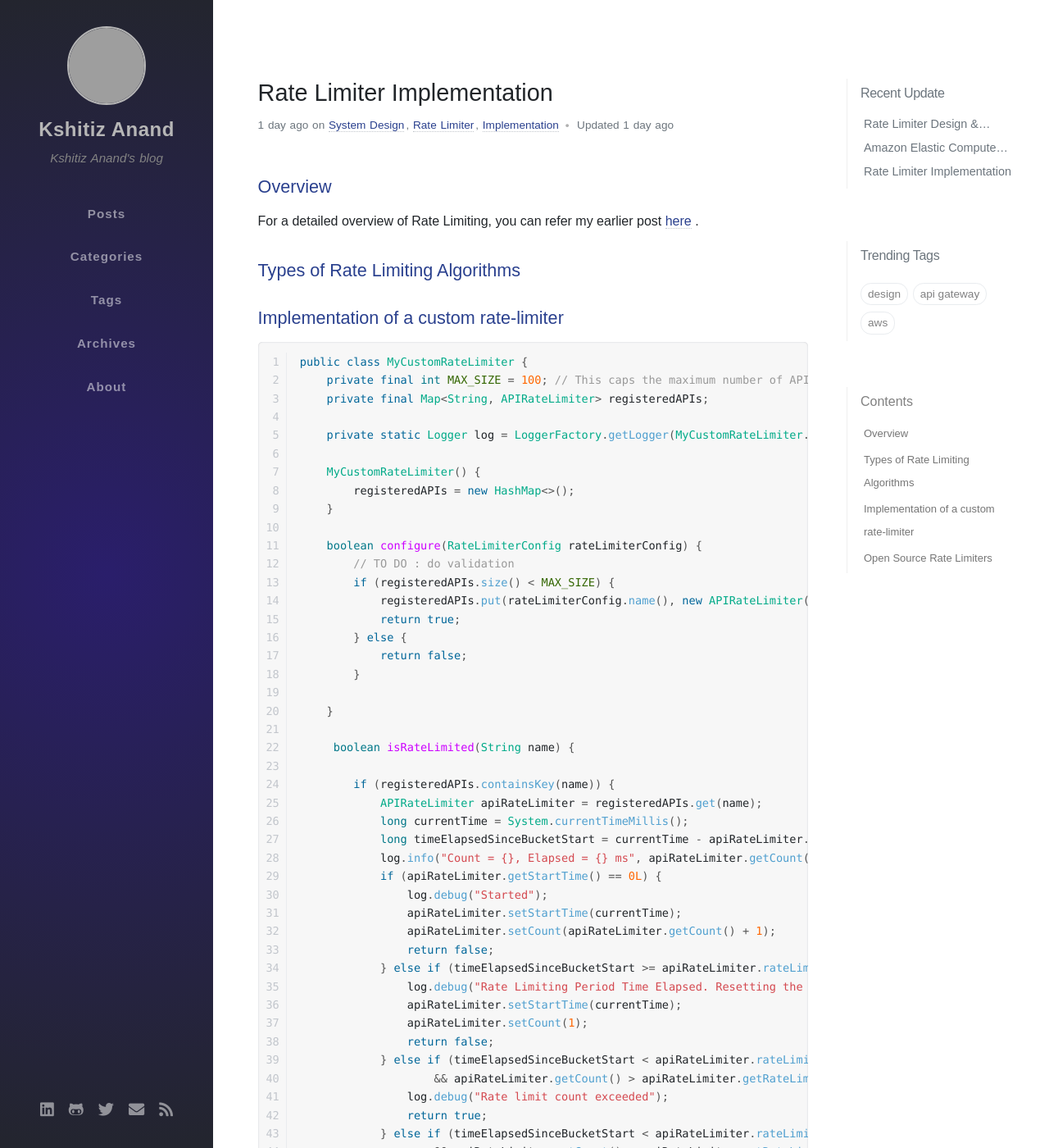
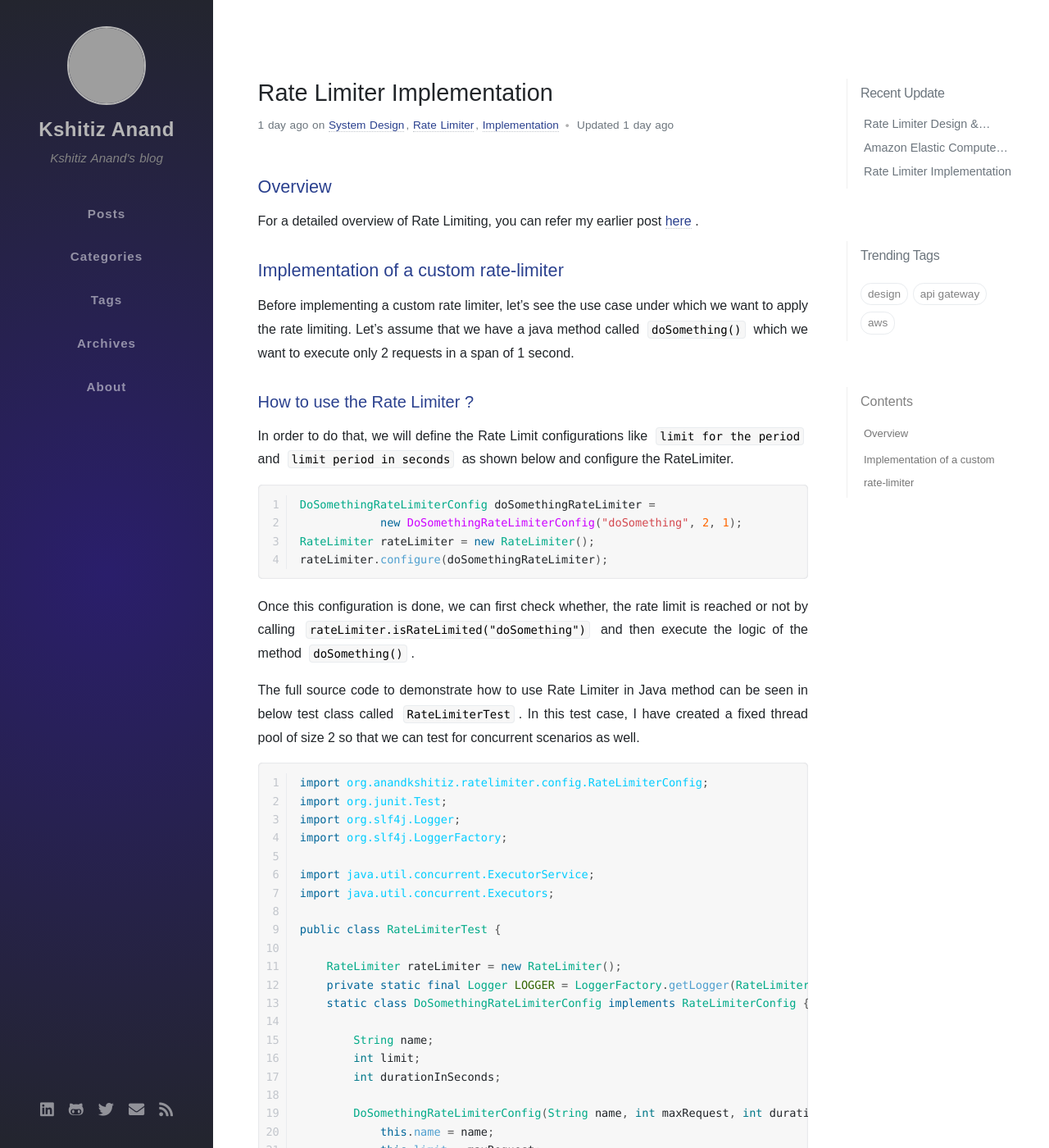
Before and after one commit to anandkshitiz/anandkshitiz.github.io, a Jekyll site: the page built from _posts/2021-06-03-rate-limiter-implementation.md, in a window 1280 px wide and 1400 px high. Shown: the whole window at 82% size. Built offline with Jekyll 4.4.1, drawn with Linux system fonts in a browser that asks for light colours; nearby versions of some CDN libraries; some web fonts are replaced; comment, search, counter and statistics services are not loaded; some of the changed text lies outside the part shown; grey boxes are pictures that could not be loaded.

Commit message:
added post

````diff
--- a/_posts/2021-06-03-rate-limiter-implementation.md
+++ b/_posts/2021-06-03-rate-limiter-implementation.md
@@ -12,85 +12,139 @@ seo:
 {: .themeBlue}
 For a detailed overview of Rate Limiting, you can refer my earlier post [here]({% post_url 2021-05-29-rate-limiter-design-strategy %}) .
 
-## Types of Rate Limiting Algorithms
-{: .themeBlue}
-
-
-
 ## Implementation of a custom rate-limiter
 {: .themeBlue}
 
-```java
-public class MyCustomRateLimiter {
-    private final int MAX_SIZE = 100; // This caps the maximum number of APIs for which Rate Limiting can be configured by an application
-    private final Map<String, APIRateLimiter> registeredAPIs;
+Before implementing a custom rate limiter, let's see the use case under which we want to apply the rate limiting.
+Let's assume that we have a java method called ``` doSomething() ``` which we want to execute only 2 requests in a span of 1 second.
 
-    private static Logger log = LoggerFactory.getLogger(MyCustomRateLimiter.class);
+### How to use the Rate Limiter ?
+{: .themeBlue}
 
-    MyCustomRateLimiter() {
-        registeredAPIs = new HashMap<>();
-    }
+In order to do that, we will define the Rate Limit configurations like ```limit for the period``` and ```limit period in seconds``` as shown below and configure the RateLimiter.
+``` java
+DoSomethingRateLimiterConfig doSomethingRateLimiter =
+            new DoSomethingRateLimiterConfig("doSomething", 2, 1);
+RateLimiter rateLimiter = new RateLimiter();
+rateLimiter.configure(doSomethingRateLimiter);
+```
+Once this configuration is done, we can first check whether, the rate limit is reached or not by calling ```rateLimiter.isRateLimited("doSomething")``` and then execute the logic of the method ```doSomething()```.
 
-    boolean configure(RateLimiterConfig rateLimiterConfig) {
-        // TO DO : do validation
-        if (registeredAPIs.size() < MAX_SIZE) {
-            registeredAPIs.put(rateLimiterConfig.name(), new APIRateLimiter(rateLimiterConfig));
-            return true;
-        } else {
-            return false;
+The full source code to demonstrate how to use Rate Limiter in Java method can be seen in below test class called ```RateLimiterTest```. In this test case, I have created a fixed thread pool of size 2 so that we can test for concurrent scenarios as well.
+
+``` java
+import org.anandkshitiz.ratelimiter.config.RateLimiterConfig;
+import org.junit.Test;
+import org.slf4j.Logger;
+import org.slf4j.LoggerFactory;
+
+import java.util.concurrent.ExecutorService;
+import java.util.concurrent.Executors;
+
+public class RateLimiterTest {
+
+    RateLimiter rateLimiter = new RateLimiter();
+    private static final Logger LOGGER = LoggerFactory.getLogger(RateLimiterTest.class);
+    static class DoSomethingRateLimiterConfig implements RateLimiterConfig {
+
+        String name;
+        int limit;
+        int durationInSeconds;
+
+        DoSomethingRateLimiterConfig(String name, int maxRequest, int durationInSeconds) {
+            this.name = name;
+            this.limit = maxRequest;
+            this.durationInSeconds = durationInSeconds;
+        }
+
+        @Override
+        public String name() {
+            return name;
+        }
+
+        @Override
+        public int limitForPeriod() {
+            return limit;
+        }
+
+        @Override
+        public int limitPeriodInSeconds() {
+            return durationInSeconds;
         }
 
     }
 
-     boolean isRateLimited(String name) {
+    @Test
+    public void isRateLimited() {
+        DoSomethingRateLimiterConfig doSomethingRateLimiter = new DoSomethingRateLimiterConfig("doSomething", 2, 1);
+        rateLimiter.configure(doSomethingRateLimiter);
+        ExecutorService executorService = Executors.newFixedThreadPool(2);
+        for (int i = 0; i < 200000; i++) {
+            int finalI = i;
+            executorService.execute(() -> {
+                try {
+                    doSomething(finalI);
+                } catch (InterruptedException e) {
+                    e.printStackTrace();
+                }
+            });
+        }
+        executorService.shutdown();
+        while (!executorService.isTerminated()) {
+        }
+        LOGGER.debug("Finished all threads");
+    }
 
-        if (registeredAPIs.containsKey(name)) {
-            APIRateLimiter apiRateLimiter = registeredAPIs.get(name);
-            long currentTime = System.currentTimeMillis();
-            long timeElapsedSinceBucketStart = currentTime - apiRateLimiter.getStartTime(); // This isn't thread safe
-            log.info("Count = {}, Elapsed = {} ms", apiRateLimiter.getCount(), timeElapsedSinceBucketStart);
-            if (apiRateLimiter.getStartTime() == 0L) {
-                log.debug("Started");
-                apiRateLimiter.setStartTime(currentTime);
-                apiRateLimiter.setCount(apiRateLimiter.getCount() + 1);
-                return false;
-            } else if (timeElapsedSinceBucketStart >= apiRateLimiter.rateLimiterConfig.limitPeriodInSeconds() * 1000L) {
-                log.debug("Rate Limiting Period Time Elapsed. Resetting the count");
-                apiRateLimiter.setStartTime(currentTime);
-                apiRateLimiter.setCount(1);
-                return false;
-            } else if (timeElapsedSinceBucketStart < apiRateLimiter.rateLimiterConfig.limitPeriodInSeconds() * 1000L
-                    && apiRateLimiter.getCount() > apiRateLimiter.getRateLimiterConfig().limitForPeriod()) {
-                log.debug("Rate limit count exceeded");
-                return true;
-            } else if (timeElapsedSinceBucketStart < apiRateLimiter.rateLimiterConfig.limitPeriodInSeconds() * 1000L
-                    && apiRateLimiter.getCount() < apiRateLimiter.getRateLimiterConfig().limitForPeriod()) {
-                log.debug("Rate Limiting Period Time Elapsed.");
-                apiRateLimiter.setCount(apiRateLimiter.getCount() + 1);
-                return false;
-            } else {
-                log.debug("Current Count equals maximum count in the bucket");
-                apiRateLimiter.setCount(apiRateLimiter.getCount() + 1);
-                return false;
-            }
+    private void doSomething(int i) throws InterruptedException {
+        if (!rateLimiter.isRateLimited("doSomething")) {
+            Thread.sleep(1000);
+            LOGGER.debug("Processing {}",i);
         } else {
-            log.debug("rate limit not configured");
-            return false;
+            LOGGER.debug("{} This is rate limited",i);
         }
     }
+
 }
 ```
 
-#### APIRateLimiter
+### Code for RateLimiter package implementation
+{: .themeBlue}
+
+We will first define an interface which should be implemented by the sender to define the configurations.
+#### Define RateLimiter Configuration
 {: .themeBlue}
 ```java
-public class APIRateLimiter {
+/**
+ * @author anandkshitiz
+ * @since 15/04/21
+ */
+public interface RateLimiterConfig {
+
+    int limitForPeriod();
+
+    int limitPeriodInSeconds();
+
+    String name();
+}
+```
+
+#### Define individual APIs state
+{: .themeBlue}
+```java
+import org.anandkshitiz.ratelimiter.config.RateLimiterConfig;
+
+/**
+ * @author anandkshitiz
+ * @since 15/04/21
+ */
+public class APIRateLimiterState {
     RateLimiterConfig rateLimiterConfig;
     private long startTime = 0L;
-    private long count = 0L;
+    private int availableTokens;
 
-    APIRateLimiter(RateLimiterConfig rateLimiterConfig) {
+    APIRateLimiterState(RateLimiterConfig rateLimiterConfig) {
         this.rateLimiterConfig = rateLimiterConfig;
+        this.availableTokens = rateLimiterConfig.limitForPeriod();
     }
 
     public RateLimiterConfig getRateLimiterConfig() {
@@ -109,70 +163,82 @@ public class APIRateLimiter {
         this.startTime = startTime;
     }
 
-    public long getCount() {
-        return count;
+    public int getAvailableTokens() {
+        return availableTokens;
     }
 
-    public void setCount(long count) {
-        this.count = count;
-    }
-}
-
-```
-
-#### Define RateLimiter Configuration
-{: .themeBlue}
-
-This should be implemented by the sender to define the configurations
-
-```java
-public interface RateLimiterConfig {
-
-    int limitForPeriod();
-
-    int limitPeriodInSeconds();
-
-    String name();
-}
-```
-From the API perspective, define an APIRateLimiter class which will store the rate-limiter configuration of a particular API and its current state
-
-``` java
-public class APIRateLimiter {
-    RateLimiterConfig rateLimiterConfig;
-    private long startTime = 0L;
-    private long count = 0L;
-
-    APIRateLimiter(RateLimiterConfig rateLimiterConfig) {
-        this.rateLimiterConfig = rateLimiterConfig;
-    }
-
-    public RateLimiterConfig getRateLimiterConfig() {
-        return rateLimiterConfig;
-    }
-
-    public void setRateLimiterConfig(RateLimiterConfig rateLimiterConfig) {
-        this.rateLimiterConfig = rateLimiterConfig;
-    }
-
-    public long getStartTime() {
-        return startTime;
-    }
-
-    public void setStartTime(long startTime) {
-        this.startTime = startTime;
-    }
-
-    public long getCount() {
-        return count;
-    }
-
-    public void setCount(long count) {
-        this.count = count;
+    public void setAvailableTokens(int availableTokens) {
+        this.availableTokens = availableTokens;
     }
 }
 ```
+#### Rate Limiter Implementation class
+{: .themeBlue}
 
-## Open Source Rate Limiters
-{: .themeBlue}
-{:toc}
+In this post, we will be implementing a token based rate limiter, where each API request will try to fetch a token, if there are available tokens for the API that request will be allowed to happen, if not, the request will be rate limited. The tokens will be regenerated after the rate limiting window is over.
+
+So, following scenarios can take place :
+1. For the very first API call, we will set the start time to current time, decrease the available token count by 1 and then allow the request to happen as we have available tokens.
+2. If the Rate Limiting Period Time has elapsed, we will reset the start time to current time and available token count to maximum token count - 1 and allow the request to happen as this is a new window.
+3. If there are available tokens and the rate limiting window has not passed, we will allow the request to happen by decreasing the available tokens by 1.
+
+```java
+
+import org.slf4j.Logger;
+import org.slf4j.LoggerFactory;
+import org.anandkshitiz.ratelimiter.config.RateLimiterConfig;
+
+import java.util.HashMap;
+import java.util.Map;
+
+/**
+ * @author akshitiz
+ * @since 15/04/21
+ */
+public class RateLimiter {
+
+    private final Map<String, APIRateLimiterState> registeredAPIs;
+    private static final Logger LOGGER = LoggerFactory.getLogger(RateLimiter.class);
+
+    RateLimiter() {
+        registeredAPIs = new HashMap<>();
+    }
+
+    void configure(RateLimiterConfig rateLimiterConfig) {
+        // TO DO : do validation
+        registeredAPIs.put(rateLimiterConfig.name(), new APIRateLimiterState(rateLimiterConfig));
+    }
+
+    synchronized boolean isRateLimited(String name) {
+
+        if (registeredAPIs.containsKey(name)) {
+            APIRateLimiterState apiRateLimiterState = registeredAPIs.get(name);
+            long currentTime = System.currentTimeMillis();
+            long timeElapsedSinceBucketStart = currentTime - apiRateLimiterState.getStartTime();
+            LOGGER.debug("Available Tokens = {}, Elapsed = {} ms", apiRateLimiterState.getAvailableTokens(), timeElapsedSinceBucketStart);
+            if (apiRateLimiterState.getStartTime() == 0L) {
+                LOGGER.debug("First API call. Setting the start time to current time, decreasing the available token count by 1 and allowing the request");
+                apiRateLimiterState.setStartTime(currentTime);
+                apiRateLimiterState.setAvailableTokens(apiRateLimiterState.getAvailableTokens() - 1);
+                return false;
+            } else if (timeElapsedSinceBucketStart >= apiRateLimiterState.rateLimiterConfig.limitPeriodInSeconds() * 1000L) {
+                LOGGER.debug("Rate Limiting Period Time Elapsed. Resetting the start time to current time and token count to original token count -1 and allowing the request";
+                apiRateLimiterState.setStartTime(currentTime);
+                apiRateLimiterState.setAvailableTokens(apiRateLimiterState.getRateLimiterConfig().limitForPeriod() - 1);
+                return false;
+            } else if (timeElapsedSinceBucketStart < apiRateLimiterState.rateLimiterConfig.limitPeriodInSeconds() * 1000L
+                    && apiRateLimiterState.getAvailableTokens() >= 1) {
+                LOGGER.debug("Rate limit not reached, decreasing the available token counts by 1 and allowing the request");
+                apiRateLimiterState.setAvailableTokens(apiRateLimiterState.getAvailableTokens() - 1);
+                return false;
+            } else {
+                LOGGER.debug("Rate Limit threshold reached");
+                return true;
+            }
+        } else {
+            LOGGER.debug("Rate limit not configured for the endpoint {}" , name);
+            return false;
+        }
+    }
+}
+```
````
